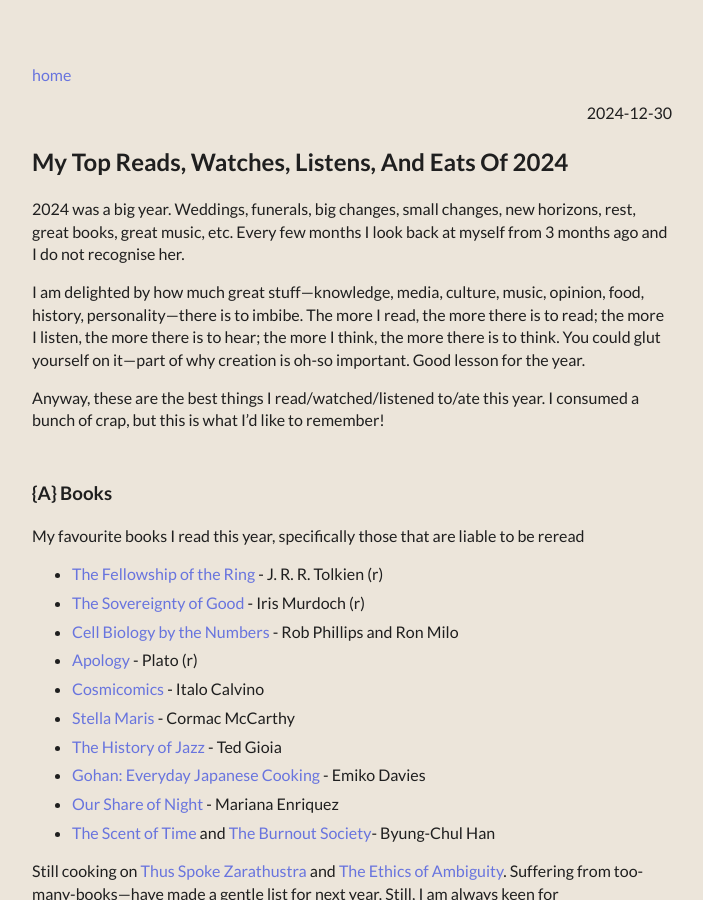
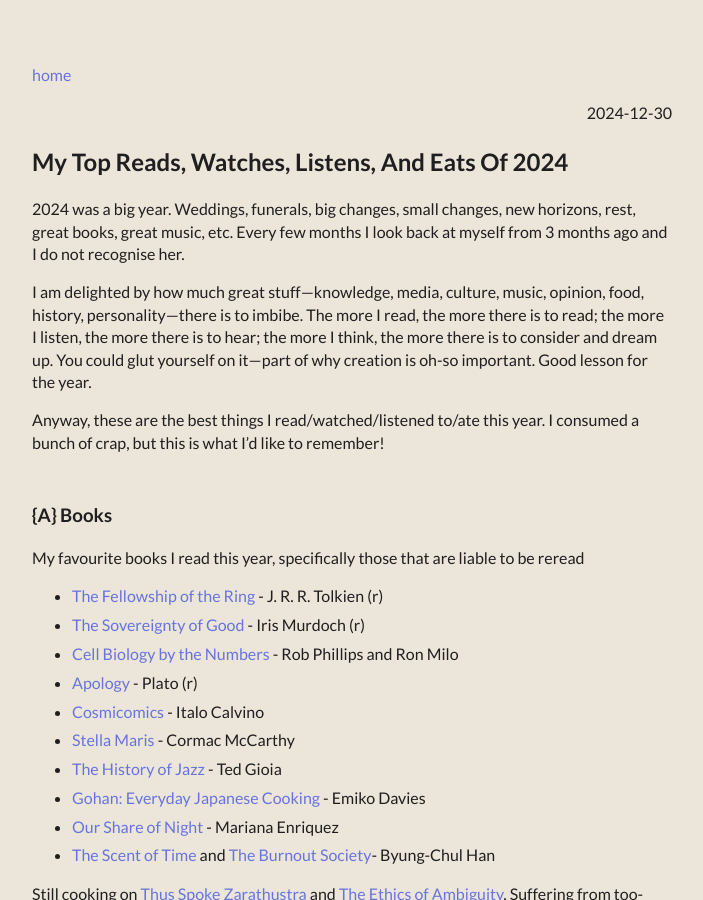
Before and after one commit to clarebirch/clarebirch.github.io, a Jekyll site: the page built from _posts/2024-12-30-My-top-reads,-watches,-listens,-and-eats-of-2024.md, in a window 1280 px wide and 900 px high. Shown: the whole window, without its empty margins (288-991 px from the left). Built offline with Jekyll 4.4.1, drawn with Linux system fonts in a browser that asks for light colours; some web fonts are replaced.

Commit message:
minorchangetowording

```diff
--- a/_posts/2024-12-30-My-top-reads,-watches,-listens,-and-eats-of-2024.md
+++ b/_posts/2024-12-30-My-top-reads,-watches,-listens,-and-eats-of-2024.md
@@ -5,7 +5,7 @@
 ---
 2024 was a big year. Weddings, funerals, big changes, small changes, new horizons, rest, great books, great music, etc. Every few months I look back at myself from 3 months ago and I do not recognise her.
 
-I am delighted by how much great stuff---knowledge, media, culture, music, opinion, food, history, personality---there is to imbibe. The more I read, the more there is to read; the more I listen, the more there is to hear; the more I think, the more there is to think. You could glut yourself on it---part of why creation is oh-so important. Good lesson for the year.
+I am delighted by how much great stuff---knowledge, media, culture, music, opinion, food, history, personality---there is to imbibe. The more I read, the more there is to read; the more I listen, the more there is to hear; the more I think, the more there is to consider and dream up. You could glut yourself on it---part of why creation is oh-so important. Good lesson for the year.
 
 Anyway, these are the best things I read/watched/listened to/ate this year. I consumed a bunch of crap, but this is what I'd like to remember!
 ### {A} Books
```
